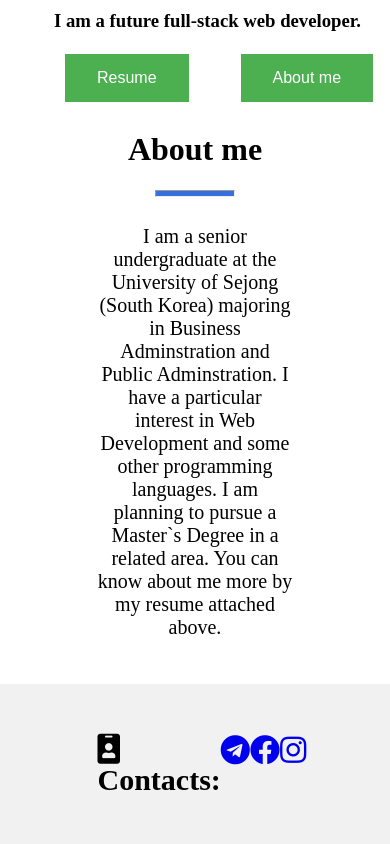
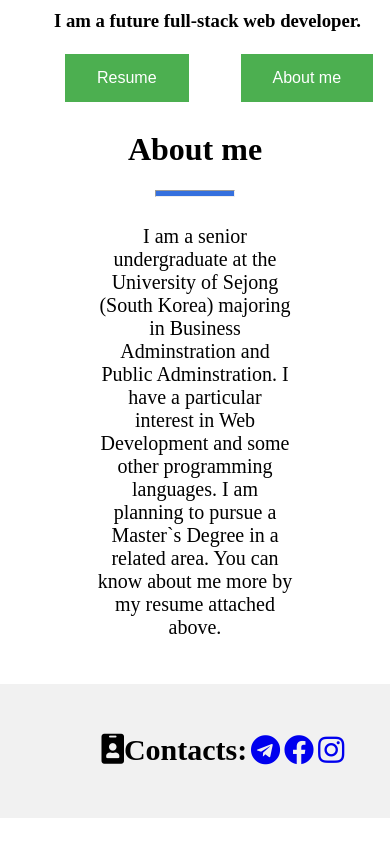
Before and after one commit to din0497/my-page, a plain HTML site: page index.html in a window 390 px wide. Shown: the part 923-1767 px from the top of the page. After the commit the page ends 1741 px from the top, so only its background shows below. Drawn offline with Linux system fonts and the light colour scheme; a web font is replaced by a local one.

Commit message:
Update style.css

```diff
--- a/style.css
+++ b/style.css
@@ -129,6 +129,10 @@ hr{
 		display: flex;
 		justify-content: space-around;
 	}
+	#footer i{
+		display: inline-flex;
+		margin-left: 1vw;
+	}
 }
 @media (min-width: 760px) {
 	.center{
```
